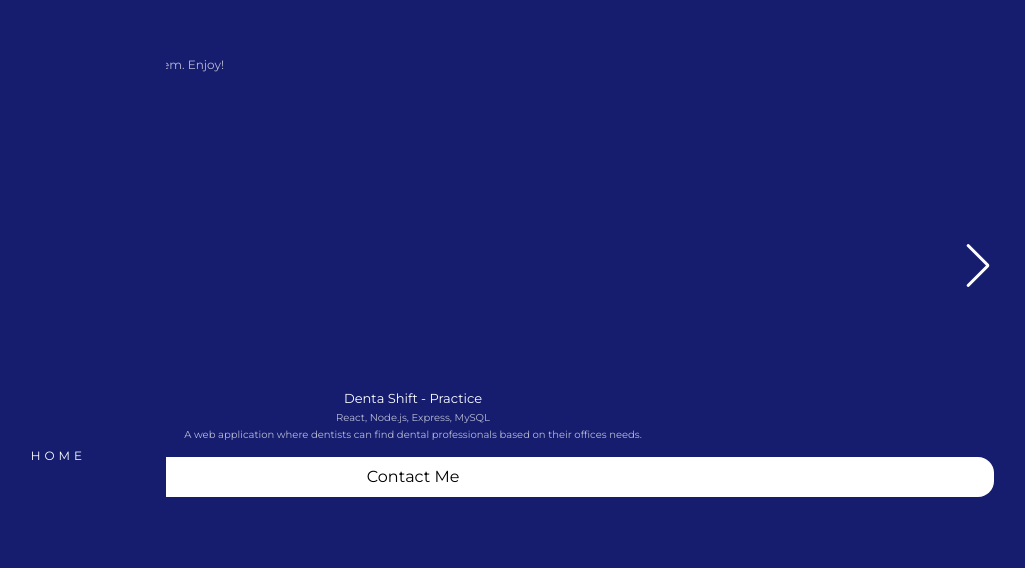
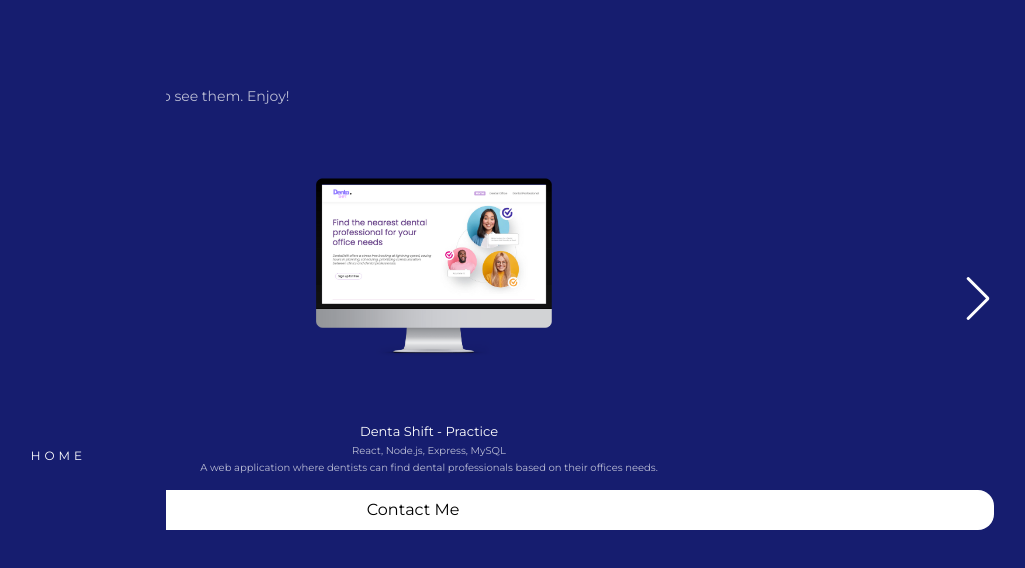
Before and after one commit to Araventura/portfolio-ara-ventura, a React (Vite) app: page /work in a window 1280 px wide. Shown: the part 128-696 px from the top of the page, without its empty margins (254-1279 px from the left). Built offline with nearby package versions, Linux system fonts and the light colour scheme.

Commit message:
move styling from home to work

```diff
--- a/src/components/Work/Work.jsx
+++ b/src/components/Work/Work.jsx
@@ -1,7 +1,6 @@
 import React from "react";
 import "./Work.scss";
 import { Link } from "react-router-dom";
-import Arrow from "../../assets/icons/left-arrow.png";
 import "../../pages/Home/Home.scss";
 import projects from "../../data/work.json";
 
@@ -34,18 +33,18 @@ function Work() {
         >
           {projects.map((project) => (
             <SwiperSlide>
-              <li key={project.id} className="home__list-item">
+              <li key={project.id} className="work__list-item">
                 <img
-                  className="home__bottom-wrapper__img"
+                  className="work__bottom-wrapper__img"
                   src={project.image}
                   alt="A mobile and tablet simulation"
                 />
-                <div className="home__list-wrapper">
-                  <h3 className="home__list-title">{project.title}</h3>
-                  <h4 className="home__list-description">
+                <div className="work__list-wrapper">
+                  <h3 className="work__list-title">{project.title}</h3>
+                  <h4 className="work__list-description">
                     {project.technologies}
                   </h4>
-                  <h4 className="home__list-description">
+                  <h4 className="work__list-description">
                     {project.description}
                   </h4>
                 </div>
--- a/src/components/Work/Work.scss
+++ b/src/components/Work/Work.scss
@@ -18,12 +18,20 @@
     padding: 26px 0;
     margin-bottom: 0;
     font-family: "Libre";
+
+    @include tablet {
+      font-size: 80px;
+    }
   }
 
   &__description {
     max-width: 800px;
     font-size: 12px;
     opacity: 0.7;
+
+    @include tablet {
+      font-size: 14px;
+    }
   }
 
   &__button {
@@ -37,4 +45,60 @@
       margin-right: 8px;
     }
   }
+
+  &__list {
+    padding-left: 0;
+
+    &-item {
+      list-style: none;
+
+      @include tablet {
+        display: flex;
+        flex-direction: column;
+        align-items: center;
+      }
+    }
+
+    &-wrapper {
+      display: flex;
+      flex-direction: column;
+      align-items: center;
+      justify-content: center;
+      background-color: $primary-color-background;
+    }
+
+    &-title {
+      font-size: 13px;
+      margin: 0;
+    }
+
+    &-description {
+      font-size: 10px;
+      opacity: 0.7;
+      text-align: center;
+      margin: 5px 0 0;
+    }
+  }
+
+  &__bottom {
+    display: flex;
+    flex-direction: column;
+    justify-content: space-between;
+
+    &-wrapper {
+      position: relative;
+      z-index: 2;
+      transition: 1s;
+      animation: showBottomText 1s;
+      animation-delay: 0s;
+      animation-fill-mode: forwards;
+      background-color: $primary-color-background;
+
+      &__img {
+        width: 300px;
+        padding-bottom: 10px;
+        padding-left: 10px;
+      }
+    }
+  }
 }
--- a/src/pages/Home/Home.scss
+++ b/src/pages/Home/Home.scss
@@ -193,54 +193,4 @@
       font-size: 14px;
     }
   }
-
-  &__list {
-    padding-left: 0;
-
-    &-item {
-      list-style: none;
-    }
-
-    &-wrapper {
-      display: flex;
-      flex-direction: column;
-      align-items: center;
-      justify-content: center;
-      background-color: $primary-color-background;
-    }
-
-    &-title {
-      font-size: 13px;
-      margin: 0;
-    }
-
-    &-description {
-      font-size: 10px;
-      opacity: 0.7;
-      text-align: center;
-      margin: 5px 0 0;
-    }
-  }
-
-  &__email {
-    font-size: 14px;
-    font-weight: 700;
-
-    &-me {
-      font-size: 12px;
-    }
-  }
-
-  &__reach {
-    font-size: 12px;
-    opacity: 0.7;
-  }
-
-  &__link {
-    overflow: hidden;
-    background-color: $primary-color-background;
-    color: #cbc3c3;
-    position: relative;
-    z-index: 4;
-  }
 }
```
